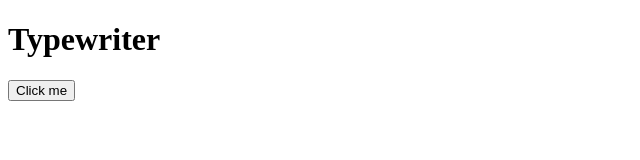
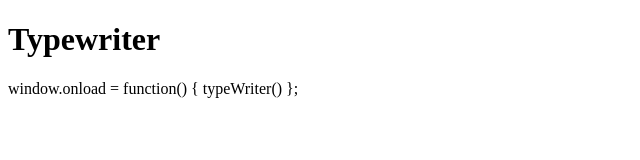
Before and after one commit to khaleghsalehi/khalegh.net, a plain HTML site: page note.html in a window 1280 px wide. Shown: the whole page, without its empty margins (0-640 px from the left). Drawn offline with Linux system fonts and the light colour scheme.

Commit message:
Update note.html

```diff
--- a/note.html
+++ b/note.html
@@ -6,10 +6,12 @@
 <body>
 
 <h1>Typewriter</h1>
+window.onload = function() {
+  typeWriter()
+};
 
-<button onclick="typeWriter()">Click me</button>
 
-<p id="demo"></p>
+<h1 id="demo"></h1>
 
 <script>
 var i = 0;
```
